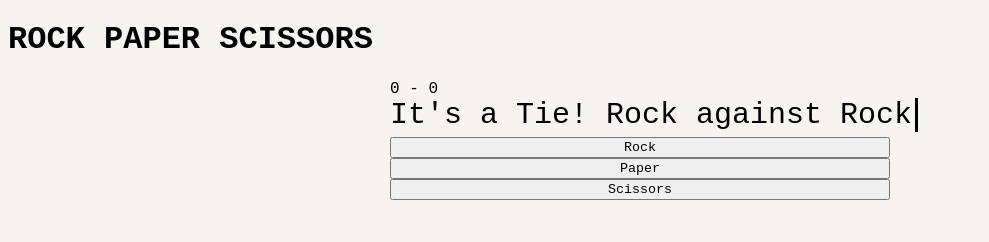
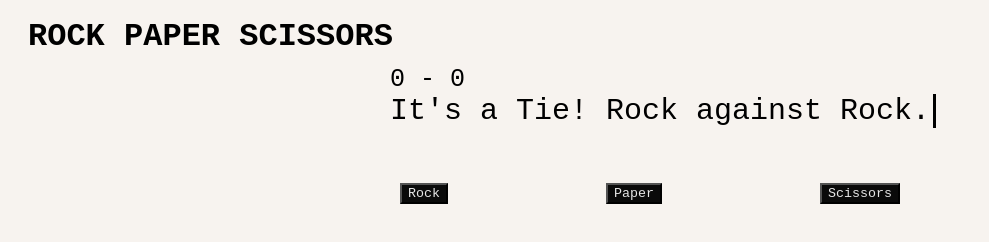
Before and after one commit to vewe7/rock-paper-scissors, a plain HTML site: page index.html in a window 1280 px wide. Both pictures are taken after a click on the button "Rock". Shown: the whole page, without its empty margins (0-989 px from the left). Drawn offline with Linux system fonts and the light colour scheme.

Commit message:
Add changes to stylesheet.

```diff
--- a/script.js
+++ b/script.js
@@ -17,17 +17,11 @@ function getComputerChoice()
 function playRound(player, computer)
 {
     if (player == computer)
-    {
         return -1;
-    }
     else if ((player + 1) % 3 == computer)
-    {
         return 0;
-    }
     else
-    {
         return 1;
-    }
 }
 
 function printScore(playerScore, computerScore)
@@ -52,16 +46,16 @@ function updateGame(res, player, computer, resDiv, scoreDiv)
 {
     if (res == -1)
     {
-        updateResult(resDiv, "It's a Tie! " + choiceStr[player] + " against " + choiceStr[computer]);
+        updateResult(resDiv, "It's a Tie! " + choiceStr[player] + " against " + choiceStr[computer] + ".");
     }
     else if (res == 0)
     {
-        updateResult(resDiv, "You Lose! " + choiceStr[computer] + " beats " + choiceStr[player]);
+        updateResult(resDiv, "You Lose! " + choiceStr[computer] + " beats " + choiceStr[player] + ".");
         computerScore++;
     }
     else
     {
-        updateResult(resDiv, "You Win! " + choiceStr[player] + " beats " + choiceStr[computer]);
+        updateResult(resDiv, "You Win! " + choiceStr[player] + " beats " + choiceStr[computer] + ".");
         playerScore++;
     }
 
--- a/style.css
+++ b/style.css
@@ -1,15 +1,27 @@
 body {
     font-family: "Courier New", Roboto, sans-serif;
     background-color: rgb(247, 243, 239);
+    display: flex;
+    flex-direction: column;
+}
+
+h1 {
+    margin: 10px 20px;
 }
 
 button {
     font-family: inherit;
+    background-color: rgb(10, 10, 10);
+    color: rgb(230, 230, 230);
 }
 
 .container {
     width: 500px;
     margin: 0 auto;
+}
+
+.score {
+    font-size: 25px;
 }
 
 .result-message {
@@ -28,6 +40,20 @@ button {
     display: inline-block;
 }
 
+.buttons {
+    width: 500px;
+    margin-top: 50px;
+    margin-left: 10px;
+    display: flex;
+    justify-content: space-between;
+}
+
+#reset {
+    margin-top: 50px;
+    margin-left: 10px;
+    display: none;
+}
+
 @keyframes typing {
     from { width: 0 }
     to { width: 100% }
@@ -37,12 +63,3 @@ button {
     0% { border-right-color: transparent }
     50% { border-right-color: black }
 }
-
-.buttons {
-    display: flex;
-    flex-direction: column;
-}
-
-#reset {
-    display: none;
-}
```
